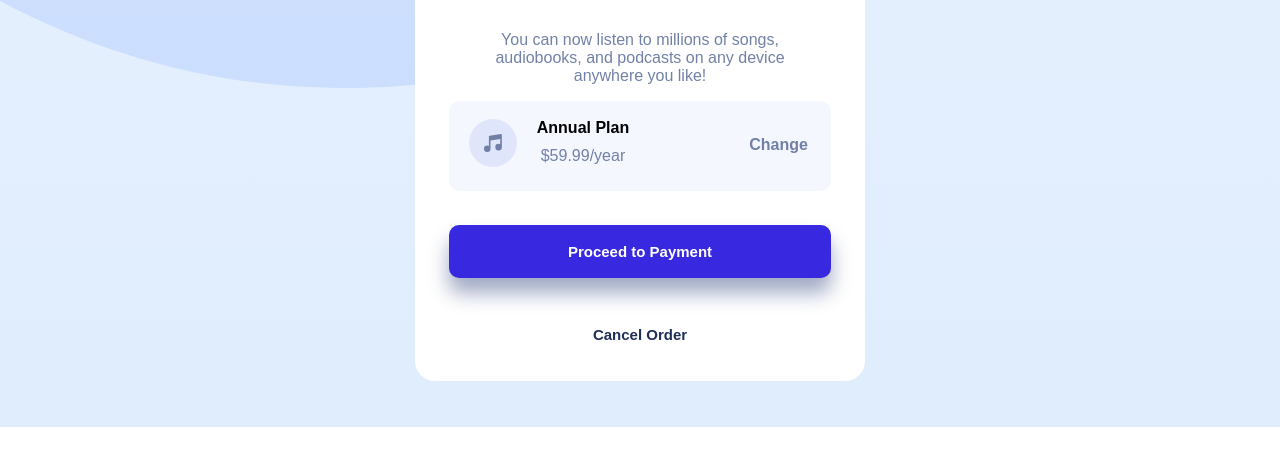
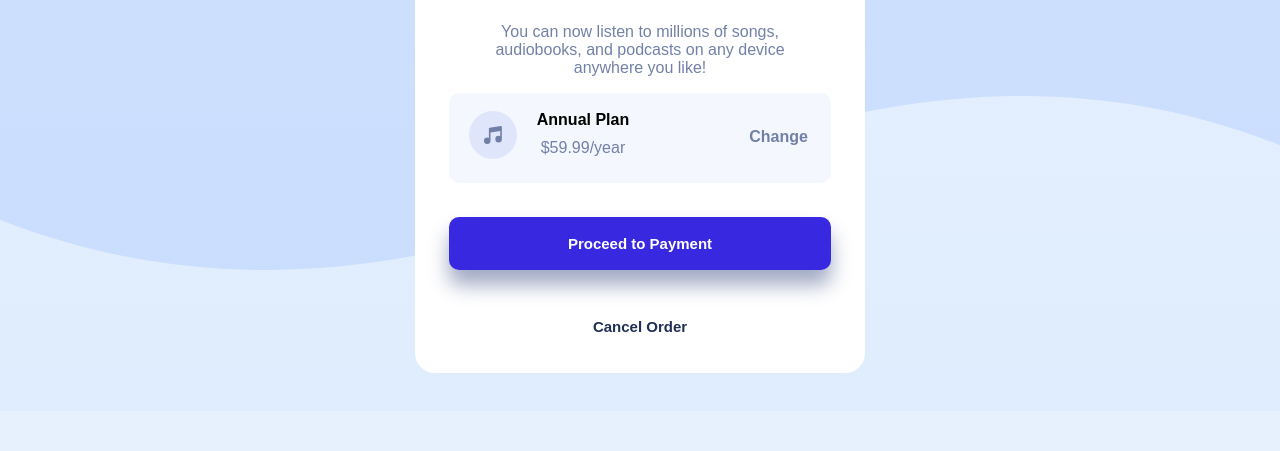
Before and after one commit to EmmanuelOloke/frontendmentor-ordersummary, a plain HTML site: page index.html in a window 1280 px wide. Shown: the part 349-800 px from the top of the page. Drawn offline with Linux system fonts and the light colour scheme; a web font is replaced by a local one.

Commit message:
Readme file update

```diff
--- a/index.html
+++ b/index.html
@@ -1,5 +1,5 @@
 <!DOCTYPE html>
-<html lang="en">
+<html lang="en" class="tinted-img">
 
 <head>
     <meta charset="UTF-8">
@@ -10,7 +10,7 @@
     <link rel="stylesheet" href="https://fonts.google.com/specimen/Red+Hat+Display">
 </head>
 
-<body class="tinted-image">
+<body>
     <div class="card">
         <div class="card-image">
             <img src="./images/illustration-hero.svg">
--- a/style.css
+++ b/style.css
@@ -1,3 +1,11 @@
+/* html {
+    background: url(./images/pattern-background-desktop.svg) no-repeat center center fixed;
+    -webkit-background-size: cover;
+    -moz-background-size: cover;
+    -o-background-size: cover;
+    background-size: cover;
+} */
+
 .tinted-bg {
     position: relative;
     background: linear-gradient(hsl(225, 100%, 94%), hsl(225, 100%, 94%)), url("./images/pattern-background-desktop.svg");
@@ -5,12 +13,16 @@
     background-repeat: no-repeat;
 }
 
-.tinted-image {
+.tinted-img {
     background: /* top, transparent red */
     linear-gradient( rgba(202, 225, 253, 0.45), rgba(185, 214, 250, 0.45)), /* bottom, image */
-    url(./images/pattern-background-desktop.svg);
-    background-repeat: no-repeat;
-    display: flex;
+    url(./images/pattern-background-desktop.svg) no-repeat center center fixed;
+    /* background-size: cover;
+    height: 100%;
+    width: 100%; */
+    /* overflow: hidden; */
+    /* background-repeat: no-repeat; */
+    /* display: flex; */
 }
 
 .card {
```
Also changed, not shown: 1 other file.
